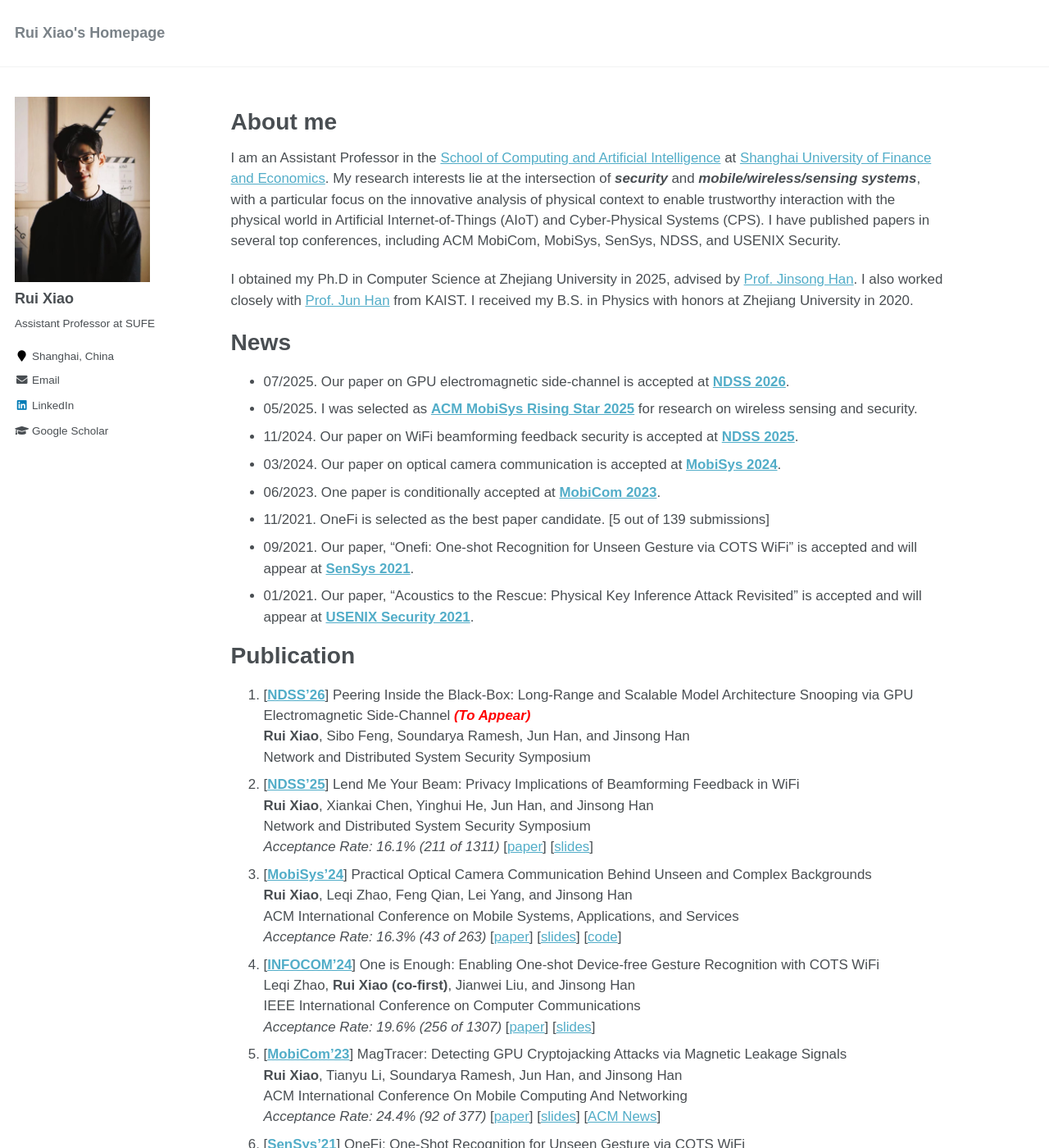
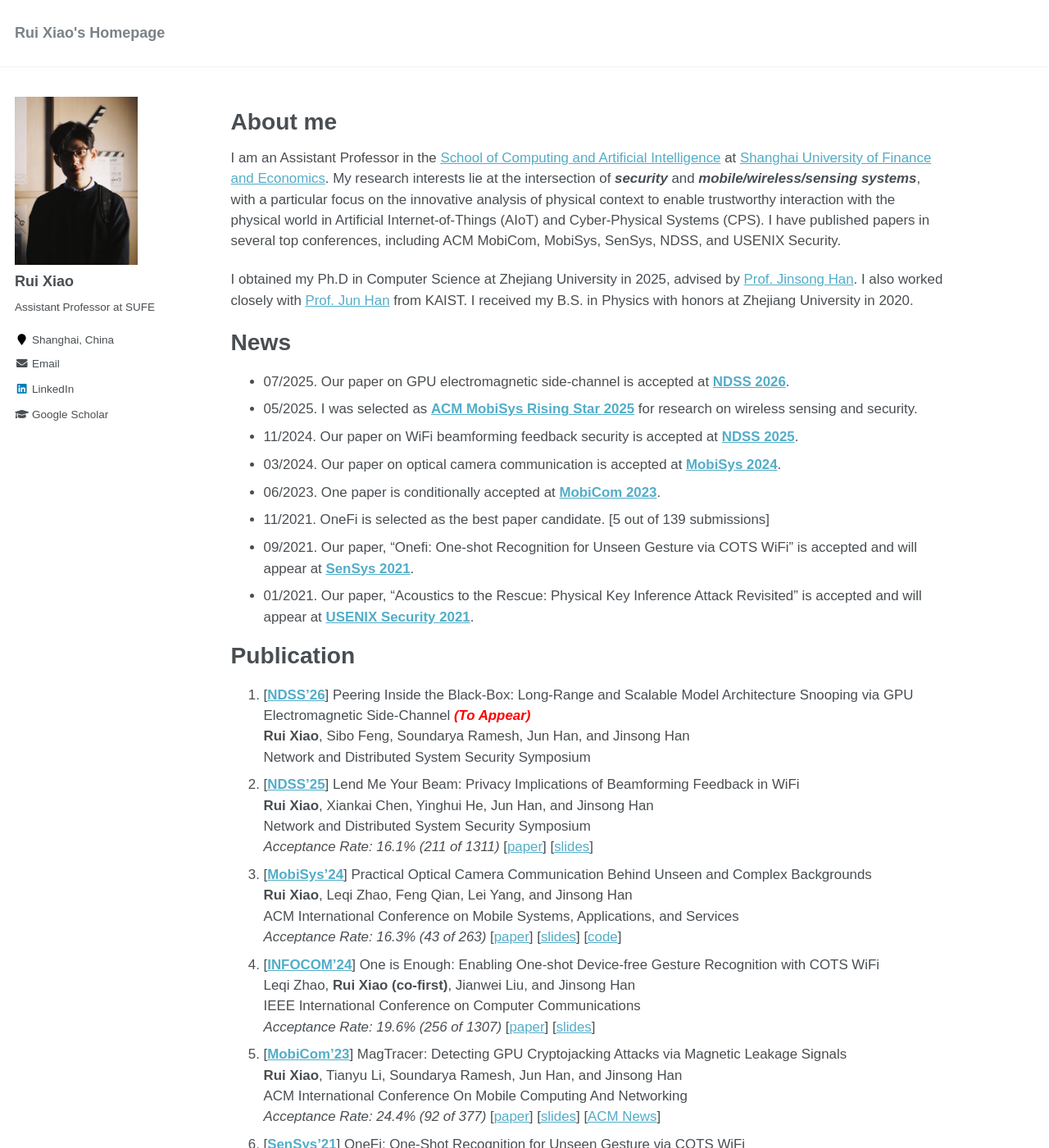
Before and after one commit to ruixiao24/ruixiao24.github.io, a Jekyll site: the page built from _pages/about.md, in a window 1280 px wide and 1400 px high. Shown: the whole window at 82% size. Built offline with Jekyll 4.4.1, drawn with Linux system fonts in a browser that asks for light colours.

Commit message:
Update _sidebar.scss
max-width: 175px --> 165px --> 150px

```diff
--- a/_sass/_sidebar.scss
+++ b/_sass/_sidebar.scss
@@ -83,7 +83,7 @@
   }
 
   img {
-    max-width: 165px;
+    max-width: 150px;
     border-radius: 0%;
 
     @include breakpoint($large) {
```
